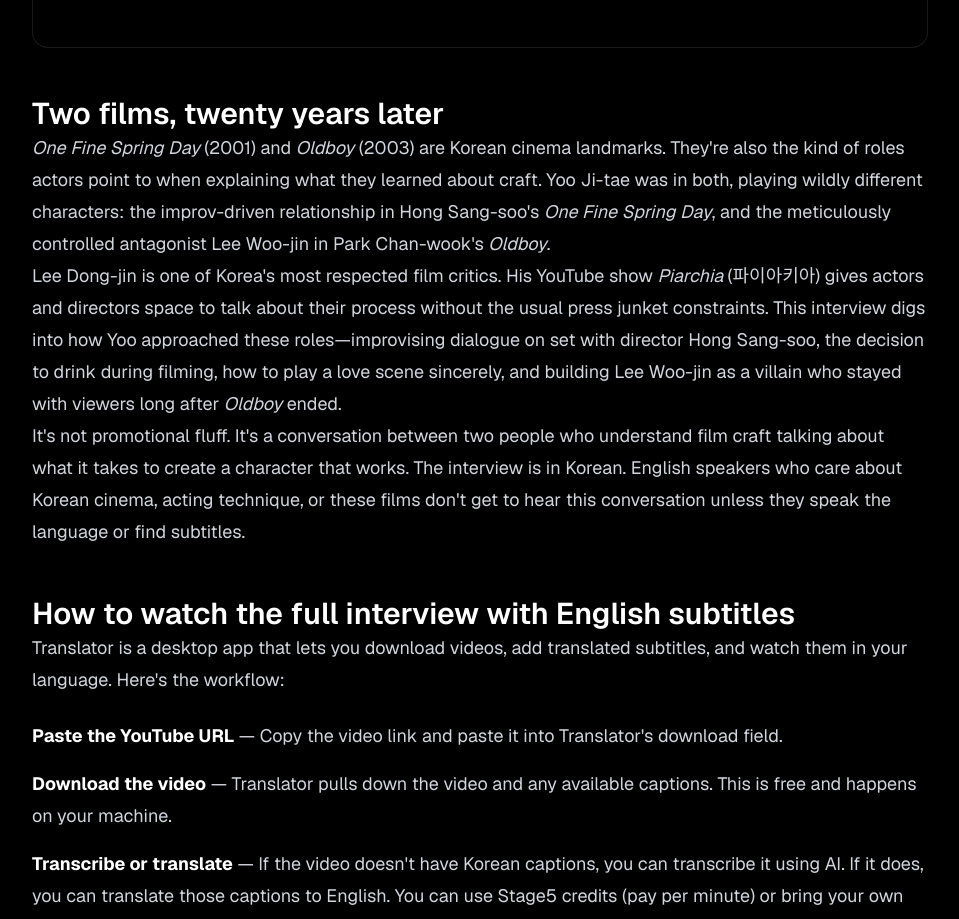
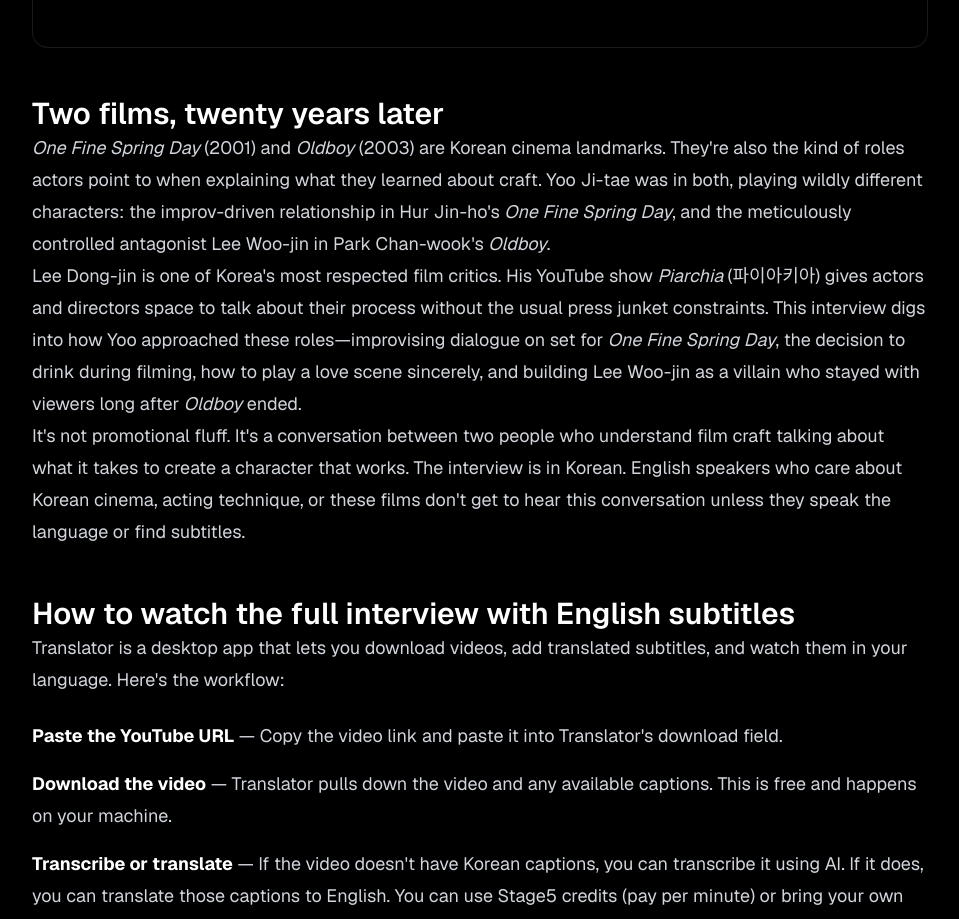
Before and after one commit to mikey1384/stage5-tools, a Next.js app: page /watch/yoo-ji-tae-piarchia in a window 1280 px wide. Shown: the part 1000-1919 px from the top of the page, without its empty margins (160-1119 px from the left). Built offline with nearby package versions, Linux system fonts and the light colour scheme; no server answers.

Commit message:
Fix director attribution: Hur Jin-ho directed One Fine Spring Day
- Change Hong Sang-soo to Hur Jin-ho (허진호) in page prose
- Keep Park Chan-wook for Oldboy
- VTT files unchanged (Director Song reference preserved)

Co-authored-by: Mikey Lee <mikey1384@users.noreply.github.com>

```diff
--- a/app/watch/yoo-ji-tae-piarchia/page.tsx
+++ b/app/watch/yoo-ji-tae-piarchia/page.tsx
@@ -130,8 +130,8 @@ export default async function YooJiTaePiarchiaPage({
                 are Korean cinema landmarks. They&apos;re also the kind of
                 roles actors point to when explaining what they learned about
                 craft. Yoo Ji-tae was in both, playing wildly different
-                characters: the improv-driven relationship in Hong
-                Sang-soo&apos;s <em>One Fine Spring Day</em>, and the
+                characters: the improv-driven relationship in Hur
+                Jin-ho&apos;s <em>One Fine Spring Day</em>, and the
                 meticulously controlled antagonist Lee Woo-jin in Park
                 Chan-wook&apos;s <em>Oldboy</em>.
               </p>
@@ -140,11 +140,11 @@ export default async function YooJiTaePiarchiaPage({
                 critics. His YouTube show <em>Piarchia</em> (파이아키아) gives
                 actors and directors space to talk about their process without
                 the usual press junket constraints. This interview digs into
-                how Yoo approached these roles—improvising dialogue on set with
-                director Hong Sang-soo, the decision to drink during filming,
-                how to play a love scene sincerely, and building Lee Woo-jin as
-                a villain who stayed with viewers long after <em>Oldboy</em>{" "}
-                ended.
+                how Yoo approached these roles—improvising dialogue on set for{" "}
+                <em>One Fine Spring Day</em>, the decision to drink during
+                filming, how to play a love scene sincerely, and building Lee
+                Woo-jin as a villain who stayed with viewers long after{" "}
+                <em>Oldboy</em> ended.
               </p>
               <p className="text-lg leading-8 text-gray-300">
                 It&apos;s not promotional fluff. It&apos;s a conversation
```
